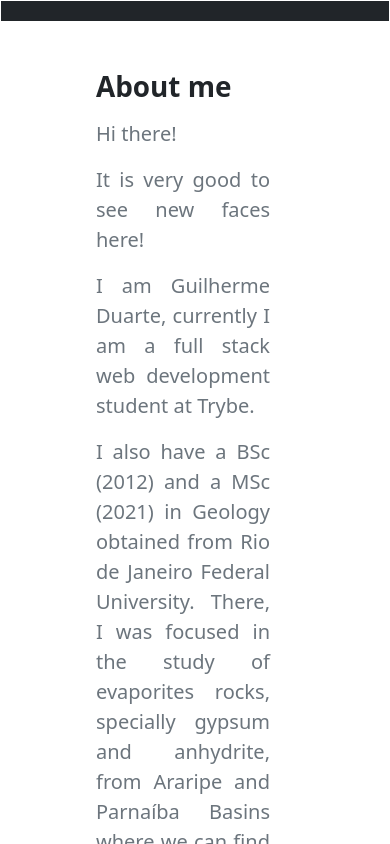
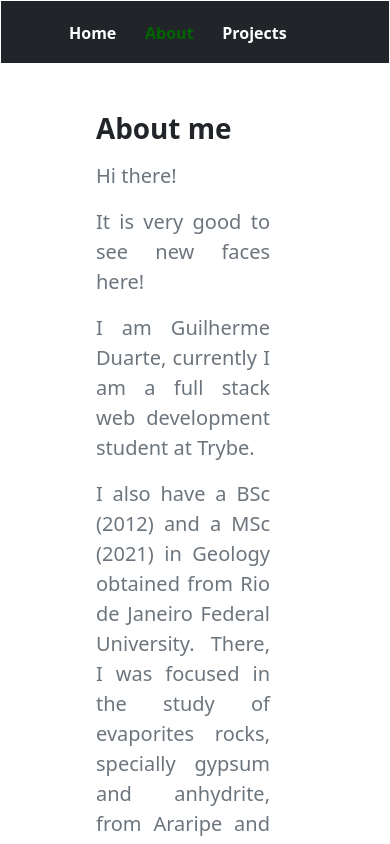
Before and after one commit to guilherme0893/portfolio, a React (Create React App) app: page /about in a window 390 px wide. Shown: the top 844 px of the page. Built offline with nearby package versions, Linux system fonts and the light colour scheme.

Commit message:
somehow the navbar is responsive -- bootstrap icons added, along with other things

```diff
--- a/package.json
+++ b/package.json
@@ -11,13 +11,16 @@
     "bootstrap": "^5.1.3",
     "bootstrap-icons": "^1.7.2",
     "react": "^17.0.2",
+    "react-bootstrap": "^2.0.4",
     "react-bootstrap-icons": "^1.7.2",
     "react-dom": "^17.0.2",
+    "react-icons": "^4.3.1",
     "react-loader-spinner": "^4.0.0",
     "react-media": "^1.10.0",
     "react-responsive": "^9.0.0-beta.5",
     "react-router-dom": "^5.0.0",
     "react-scripts": "5.0.0",
+    "styled-components": "^5.3.3",
     "web-vitals": "^2.1.2"
   },
   "scripts": {
--- a/src/components/Navbar.js
+++ b/src/components/Navbar.js
@@ -1,12 +1,16 @@
 import React, { Component } from 'react';
 import { NavLink } from 'react-router-dom';
+import { Navbar as BootstrapNavbar, NavDropdown, Nav } from 'react-bootstrap'
 
 export default class Navbar extends Component {
   render() {
     const {repositories, handleOnChange}=this.props;
     return (
       <>
-        <nav className="navbar navbar-expand-lg navbar-dark bg-dark mediaQuery">
+        <BootstrapNavbar className="navbar navbar-expand-lg navbar-dark bg-dark mediaQuery">
+          <BootstrapNavbar.Toggle/>
+          <BootstrapNavbar.Collapse>
+            <Nav>
               <div className="container px-5">
                 <div className="collapse navbar-collapse" id="navbarSupportedContent">
                   <ul className="navbar-nav ms-auto mb-2 mb-lg-0">
@@ -28,7 +32,9 @@ export default class Navbar extends Component {
                   </ul>
                 </div>
               </div>
-      </nav>
+            </Nav>
+          </BootstrapNavbar.Collapse>
+      </BootstrapNavbar>
       </>
 
     );
--- /dev/null
+++ b/src/styles/Navbar.style.js
@@ -0,0 +1,5 @@
+import styled from "styled-components";
+
+export const NavbarContainer = styled.nav`
+  background-color: white;
+`;
```
Also changed, not shown: src/App.js (+0 -15 lines), 1 other file (tests, documents, lock files or other folders). Lines whose indentation alone changed are shown as unchanged.
